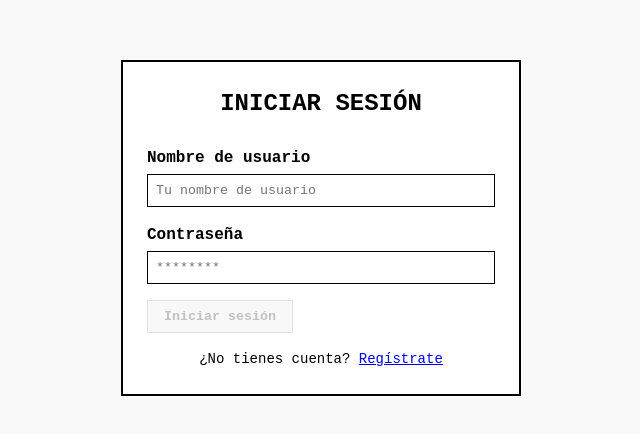
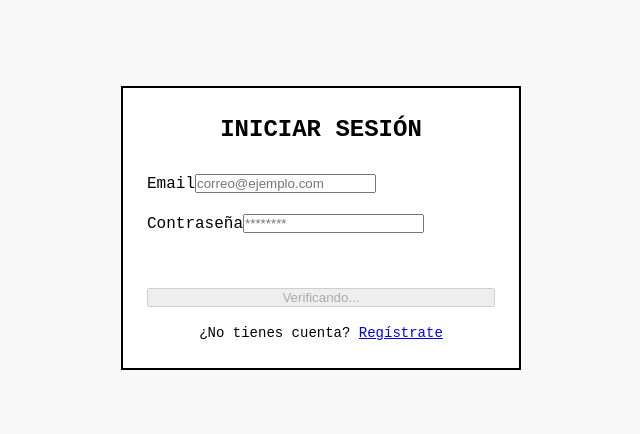
Before and after one commit to alvarezmarlen/GB-MODA-COMERCIO, a Vue app in the folder frontend/: page /login in a window 1280 px wide. Shown: the part 188-622 px from the top of the page, without its empty margins (319-959 px from the left). Built offline with nearby package versions, Linux system fonts and the light colour scheme.

Commit message:
enlazo el fron con el back

```diff
--- a/frontend/src/components/organisms/LoginForm.vue
+++ b/frontend/src/components/organisms/LoginForm.vue
@@ -1,51 +1,64 @@
-<template>
-  <form @submit.prevent="onFormSubmit" class="login-form">
-    <FormField
-      label="Nombre de usuario"
-      v-model="formData.username"
-      placeholder="Tu nombre de usuario"
-    />
-    <FormField
-      label="Contraseña"
-      type="password"
-      v-model="formData.password"
-      placeholder="********"
-    />
-    <BaseButton type="submit" :disabled="!isFormValid">Iniciar sesión</BaseButton>
-  </form>
-</template>
-
 <script setup>
-import { computed } from 'vue'
+import { ref } from 'vue'
 import { useRouter } from 'vue-router'
-import FormField from '../molecules/FormField.vue'
-import BaseButton from '../atoms/BaseButton.vue'
-import { useForm } from '../../composables/useForm'
 import { useAuthStore } from '../../composables/useAuthStore'
 
+// 1. Instanciamos las herramientas una sola vez
+const authStore = useAuthStore()
 const router = useRouter()
-const { login } = useAuthStore()
-const { formData, handleSubmit } = useForm({
-  username: '',
+
+// 2. Estado reactivo para tus inputs (comprueba si en tu HTML usas formData o campos sueltos)
+const formData = ref({
+  email: '',
   password: ''
 })
 
-// Validation for login: fields must not be empty (or just spaces)
-const isFormValid = computed(() => {
-  return formData.username.trim().length > 0 &&
-         formData.password.length > 0
-})
+// 3. Función de envío limpia y conectada al backend
+const handleSubmit = async () => {
+  if (!formData.value.email || !formData.value.password) return
 
-const onFormSubmit = () => {
-  handleSubmit((data) => {
-    const cleanUsername = data.username.trim()
-    console.log('Login attempt with clean data:', {
-      ...data,
-      username: cleanUsername
-    })
-    login(cleanUsername)
-    alert('Sesión iniciada con éxito')
+  // Llamamos al store que conecta con Docker (puerto 5001)
+  const success = await authStore.login(formData.value.email, formData.value.password)
+
+  if (success) {
+    // Si la base de datos dice que OK, viajamos a la página de inicio
     router.push('/')
-  })
+  }
 }
 </script>
+
+<template>
+  <div class="login-organism">
+    <form @submit.prevent="handleSubmit" class="form-container">
+
+      <div class="field">
+        <label>Email</label>
+        <input type="email" v-model="formData.email" required placeholder="correo@ejemplo.com" />
+      </div>
+
+      <div class="field">
+        <label>Contraseña</label>
+        <input type="password" v-model="formData.password" required placeholder="********" />
+      </div>
+
+      <p v-if="authStore.error" class="error-text">{{ authStore.error }}</p>
+
+      <button type="submit" :disabled="authStore.loading">
+        {{ authStore.loading ? 'Verificando...' : 'Iniciar sesión' }}
+      </button>
+    </form>
+  </div>
+</template>
+
+<style scoped>
+.error-text {
+  color: #ff4d4d;
+  font-size: 0.85rem;
+  margin: 10px 0;
+}
+.form-container {
+  display: flex;
+  flex-direction: column;
+  gap: 16px;
+}
+</style>
--- a/frontend/src/composables/useAuthStore.js
+++ b/frontend/src/composables/useAuthStore.js
@@ -1,31 +1,62 @@
-import { reactive, computed } from 'vue'
+import { ref } from 'vue'
 
-const state = reactive({
-  user: {
-    id: 1,
-    username: 'Juan Pérez',
-    email: 'juan.perez@example.com'
+// Estado global (en la memoria de la app)
+const token = ref(localStorage.getItem('user_token') || null)
+const user = ref(JSON.parse(localStorage.getItem('user_data')) || null)
+const error = ref(null)
+const loading = ref(false)
+
+export function useAuthStore() {
+
+    const login = async (email, password) => {
+        loading.value = true
+        error.value = null
+
+        try {
+            // Apuntamos al puerto 5001 que configuramos en Docker Compose
+            const response = await fetch('http://127.0.0.1:5001/auth/login', {
+                method: 'POST',
+                headers: {
+                    'Content-Type': 'application/json'
                 },
-  isAuthenticated: true
+                body: JSON.stringify({ email, password })
             })
 
-export function useAuthStore() {
-  const user = computed(() => state.user)
-  const isAuthenticated = computed(() => state.isAuthenticated)
+            const data = await response.json()
 
-  const login = (username) => {
-    state.user.username = username || 'Juan Pérez'
-    state.isAuthenticated = true
+            if (!response.ok) {
+                throw new Error(data.message || 'Error al iniciar sesión')
+            }
+
+            // 1. Guardar en las variables reactivas de Vue
+            token.value = data.token
+            user.value = data.user
+
+            // 2. Persistir en el navegador (para que no se desloguee al refrescar)
+            localStorage.setItem('user_token', data.token)
+            localStorage.setItem('user_data', JSON.stringify(data.user))
+
+            return true // Login exitoso
+        } catch (err) {
+            error.value = err.message
+            return false // Login fallido
+        } finally {
+            loading.value = false
+        }
     }
 
     const logout = () => {
-    state.user.username = ''
-    state.isAuthenticated = false
+        token.value = null
+        user.value = null
+        localStorage.removeItem('user_token')
+        localStorage.removeItem('user_data')
     }
 
     return {
+        token,
         user,
-    isAuthenticated,
+        error,
+        loading,
         login,
         logout
     }
--- a/frontend/src/router/index.js
+++ b/frontend/src/router/index.js
@@ -4,6 +4,7 @@ import RegisterPage from '../views/RegisterPage.vue'
 import CreateStoryView from '../views/CreateStoryView.vue'
 import StoryDetailView from '../views/StoryDetailView.vue'
 import HomeView from '../views/HomeView.vue'
+import { useAuthStore } from '../composables/useAuthStore'
 
 const routes = [
   {
@@ -38,4 +39,15 @@ const router = createRouter({
   routes
 })
 
+router.beforeEach((to, from, next) => {
+  const authStore = useAuthStore()
+
+  // Si la ruta requiere autenticación y el usuario no tiene token...
+  if (to.meta.requiresAuth && !authStore.token) {
+    next('/login') // Redirige al login
+  } else {
+    next() // Permite la navegación
+  }
+})
+
 export default router
```
Also changed, not shown: 1 other file (tests, documents, lock files or other folders). Lines whose indentation alone changed are shown as unchanged.
